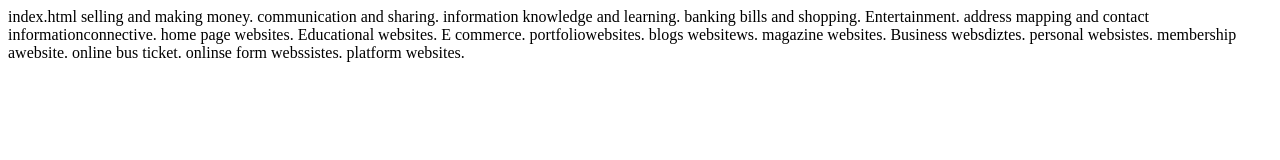
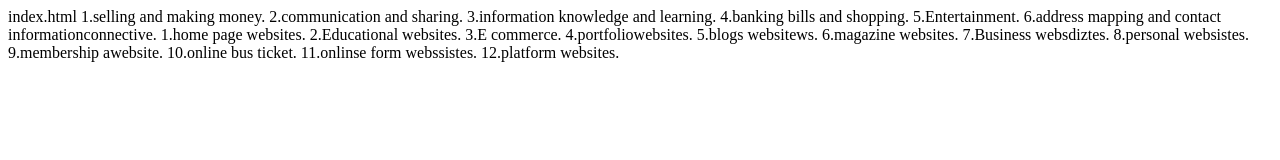
Before and after one commit to beepinbhandari575/internet-benefits, a plain HTML site: page index.html in a window 1280 px wide. Drawn offline with Linux system fonts and the light colour scheme.

Commit message:
Update index.html

```diff
--- a/index.html
+++ b/index.html
@@ -1,22 +1,22 @@
 index.html
 <list of benefits of the internet>
-selling and making money.
-communication and sharing.
-information knowledge and learning.
-banking bills and shopping.
-Entertainment.
-address mapping and contact informationconnective.
+1.selling and making money.
+2.communication and sharing.
+3.information knowledge and learning.
+4.banking bills and shopping.
+5.Entertainment.
+6.address mapping and contact informationconnective.
 
 <types of web sites>
-home page websites.
-Educational websites.
-E commerce.
-portfoliowebsites.
-blogs websitews.
-magazine websites.
-Business websdiztes.
-personal websistes.
-membership awebsite.
-online bus ticket.
-onlinse form webssistes.
-platform websites.
+1.home page websites.
+2.Educational websites.
+3.E commerce.
+4.portfoliowebsites.
+5.blogs websitews.
+6.magazine websites.
+7.Business websdiztes.
+8.personal websistes.
+9.membership awebsite.
+10.online bus ticket.
+11.onlinse form webssistes.
+12.platform websites.
```
